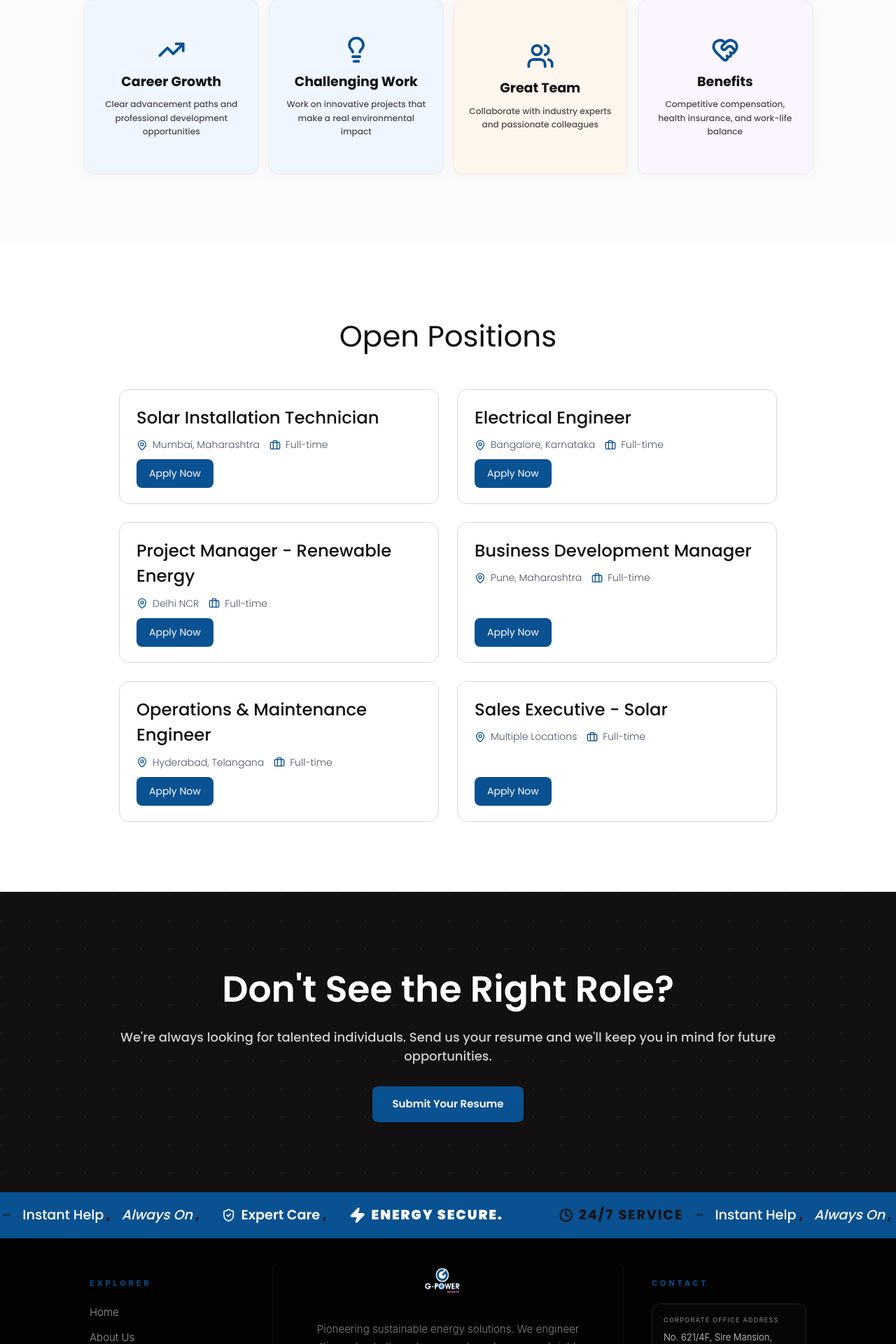
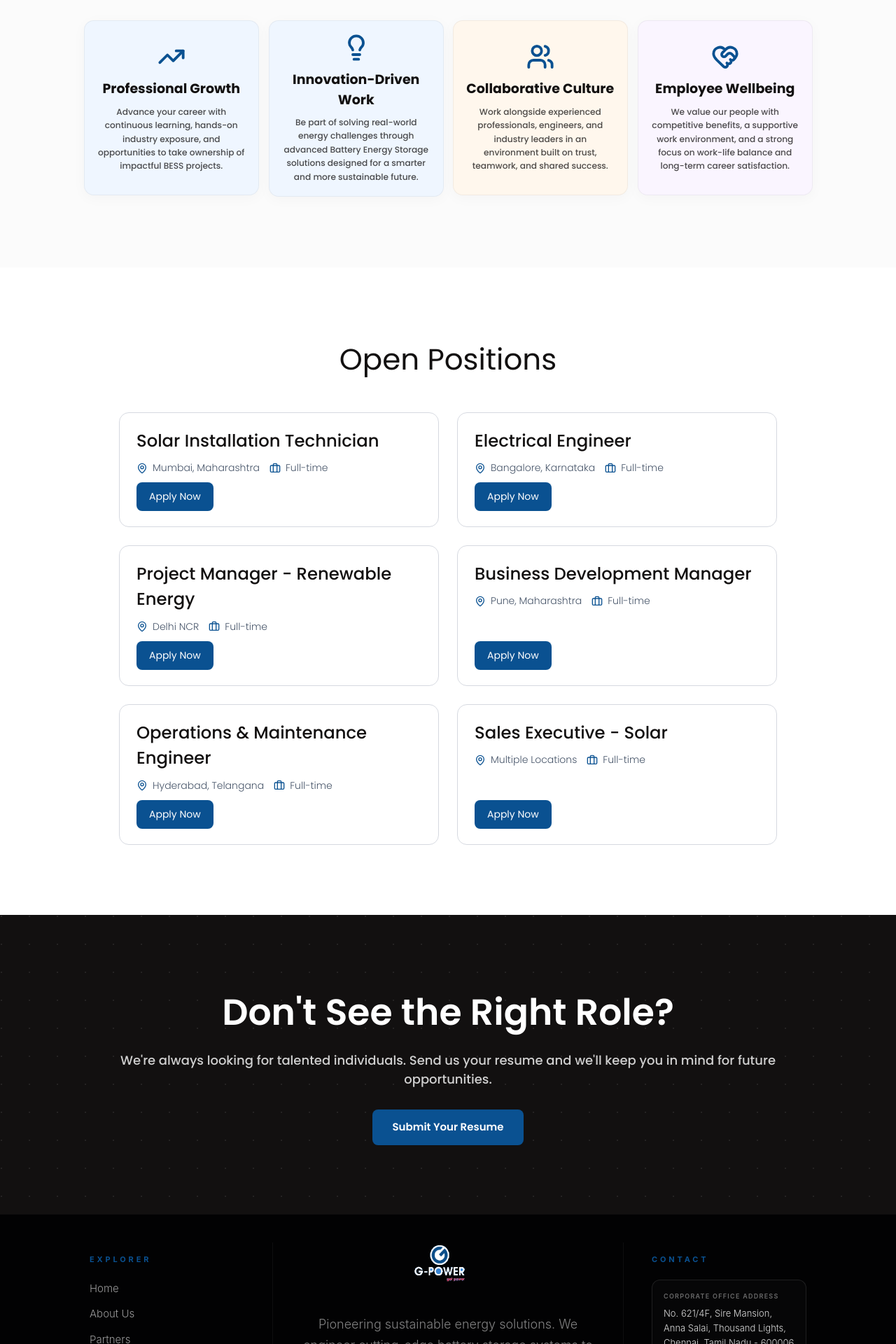
Before and after one commit to Zlaark/G-power, a Next.js app: page /careers in a window 1280 px wide. Shown: the part 840-2760 px from the top of the page at 70% size. Built offline with nearby package versions, Linux system fonts and the light colour scheme.

Commit message:
feat: implement Footer, WhyWorkAtGPower, and ContactHero components and integrate them into the homepage

```diff
--- a/src/app/page.tsx
+++ b/src/app/page.tsx
@@ -14,6 +14,7 @@ import { FeaturesCarousel } from "@/sections/FeaturesCarousel";
 // import { ServiceCards } from "@/sections/ServiceCards";
 import { Footer } from "@/sections/Footer";
 import { TurnkeyEnergySolutions } from "@/sections/TurnkeyEnergySolutions";
+import { GlobalPresenceMap } from "@/sections/GlobalPresenceMap";
 
 export default function Home() {
   return (
@@ -32,6 +33,7 @@ export default function Home() {
       <SolarHome />
       <GettingToPowerOn />
       <ServiceCards /> */}
+      <GlobalPresenceMap />
       <TurnkeyEnergySolutions />
       <Footer />
     </main>
--- a/src/sections/ContactHero.tsx
+++ b/src/sections/ContactHero.tsx
@@ -38,13 +38,7 @@ export const ContactHero = () => {
 
             {/* Centered Content */}
             <div className="absolute inset-0 flex flex-col items-center justify-center text-center px-4">
-                <FadeIn delay={100} direction="up">
-                    <div className="mb-6 inline-block bg-[#0A5191]/10 border border-[#0A5191]/20 px-6 py-2 rounded-full">
-                        <span className="text-[#0A5191] text-sm md:text-base font-semibold uppercase tracking-wider" style={{ fontFamily: "'Poppins', sans-serif" }}>
-                            We're Here to Help
-                        </span>
-                    </div>
-                </FadeIn>
+
 
                 <FadeIn delay={200} direction="up">
                     <h1
--- a/src/sections/Footer.tsx
+++ b/src/sections/Footer.tsx
@@ -1,7 +1,6 @@
 import Link from 'next/link';
 import Image from 'next/image';
 import { FadeIn } from '@/components/FadeIn';
-import { ServiceHighlight } from '@/sections/ServiceHighlight';
 
 export const Footer = () => {
     const quickLinks = [
@@ -21,8 +20,6 @@ export const Footer = () => {
 
     return (
         <div className="flex flex-col w-full bg-[#020203] text-white relative overflow-hidden">
-            <ServiceHighlight />
-
             {/* The Horizon Gradient - Creates a subtle deep blue sunrise effect at the bottom */}
             <div className="absolute bottom-0 left-1/2 -translate-x-1/2 w-full max-w-[1200px] h-[600px] bg-[radial-gradient(ellipse_at_bottom,_var(--tw-gradient-stops))] from-[#0A5191]/15 via-[#0A5191]/[0.02] to-transparent pointer-events-none" />
 
@@ -65,12 +62,12 @@ export const Footer = () => {
                                 <Image
                                     src="/logo-clean.png"
                                     alt="G-Power Logo"
-                                    width={180}
-                                    height={90}
-                                    className="h-[54px] w-auto object-contain mb-6 hover:opacity-80 transition-opacity duration-500"
+                                    width={260}
+                                    height={130}
+                                    className="h-[78px] w-auto object-contain mb-6 hover:opacity-80 transition-opacity duration-500"
                                 />
                             </Link>
-                            <p className="text-white/50 leading-[1.65] font-light text-[15px] max-w-[500px] mb-6">
+                            <p className="text-white/50 leading-[1.65] font-light text-[18px] max-w-[500px] mb-6">
                                 Pioneering sustainable energy solutions. We engineer cutting-edge battery storage systems to power a brighter, secure, and uninterrupted tomorrow for industrial and residential applications worldwide.
                             </p>
 
--- a/src/sections/WhyWorkAtGPower.tsx
+++ b/src/sections/WhyWorkAtGPower.tsx
@@ -4,26 +4,26 @@ import { TrendingUp, Lightbulb, Users, HeartHandshake } from "lucide-react";
 export function WhyWorkAtGPower() {
   const benefits = [
     {
-      title: "Career Growth",
-      description: "Clear advancement paths and professional development opportunities",
+      title: "Professional Growth",
+      description: "Advance your career with continuous learning, hands-on industry exposure, and opportunities to take ownership of impactful BESS projects.",
       icon: <TrendingUp className="w-10 h-10 text-[#0A5191]" strokeWidth={2.3} />,
       bg: "#EFF6FF",
     },
     {
-      title: "Challenging Work",
-      description: "Work on innovative projects that make a real environmental impact",
+      title: "Innovation-Driven Work",
+      description: "Be part of solving real-world energy challenges through advanced Battery Energy Storage solutions designed for a smarter and more sustainable future.",
       icon: <Lightbulb className="w-10 h-10 text-[#0A5191]" strokeWidth={2.3} />,
       bg: "#EFF6FF",
     },
     {
-      title: "Great Team",
-      description: "Collaborate with industry experts and passionate colleagues",
+      title: "Collaborative Culture",
+      description: "Work alongside experienced professionals, engineers, and industry leaders in an environment built on trust, teamwork, and shared success.",
       icon: <Users className="w-10 h-10 text-[#0A5191]" strokeWidth={2.3} />,
       bg: "#FFF7ED",
     },
     {
-      title: "Benefits",
-      description: "Competitive compensation, health insurance, and work-life balance",
+      title: "Employee Wellbeing",
+      description: "We value our people with competitive benefits, a supportive work environment, and a strong focus on work-life balance and long-term career satisfaction.",
       icon: <HeartHandshake className="w-10 h-10 text-[#0A5191]" strokeWidth={2.3} />,
       bg: "#FAF5FF",
     },
@@ -44,8 +44,7 @@ export function WhyWorkAtGPower() {
               className="paragraph-hover-float text-[#121010]/80 font-medium leading-[1.7]"
               style={{ fontFamily: "'Poppins', sans-serif", fontSize: "clamp(14px, 1.7vw, 18px)" }}
             >
-              Join a team of passionate professionals committed to transforming India&apos;s energy landscape.
-              At GPower, you&apos;ll work on cutting-edge renewable energy projects while growing your career in a supportive, innovative environment.
+              Be part of a team shaping the future of energy storage in India. At GPower, we work on advanced Battery Energy Storage System (BESS) solutions that support cleaner, smarter, and more reliable power infrastructure. Here, your work creates real industry impact while helping you grow in a collaborative and forward-thinking environment.
             </p>
           </div>
         </FadeIn>
```
